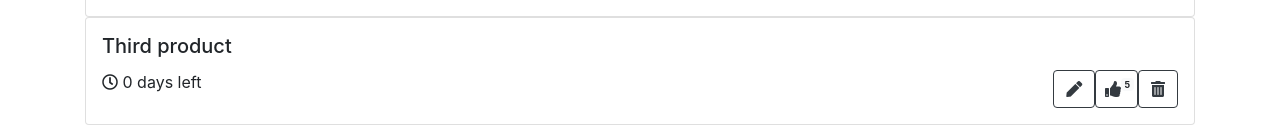
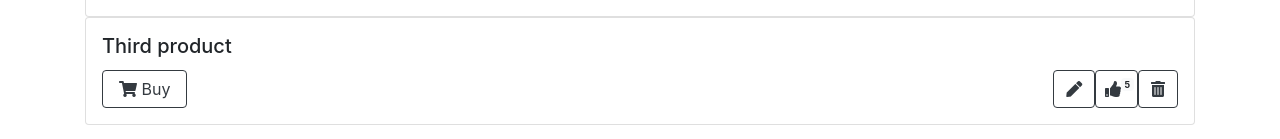
Before and after one commit to agiledev3/buyers-remorse-app, a React (Create React App) app: page / in a window 1280 px wide. Shown: the part 301-440 px from the top of the page. Built offline with nearby package versions, Linux system fonts and the light colour scheme.

Commit message:
ListItem: display cart if time is up

```diff
--- a/src/Components/Home/ListItem.js
+++ b/src/Components/Home/ListItem.js
@@ -10,7 +10,9 @@ function ListItem(prop) {
              <Card.Title>{name}</Card.Title>
              <Row>
                 <Col>
-                    <i className="far fa-clock"></i> {daysLeft} days left
+                    {daysLeft == 0 ?
+                        <Button variant="outline-dark" className="px-3"><i className="fas fa-shopping-cart"></i> Buy</Button>:
+                        <span><i className="far fa-clock"></i> {daysLeft} days left</span>}
                 </Col>
                 <Col className="text-right">
                     <Button variant="outline-dark"><i className="fas fa-pen" ></i></Button>
```
